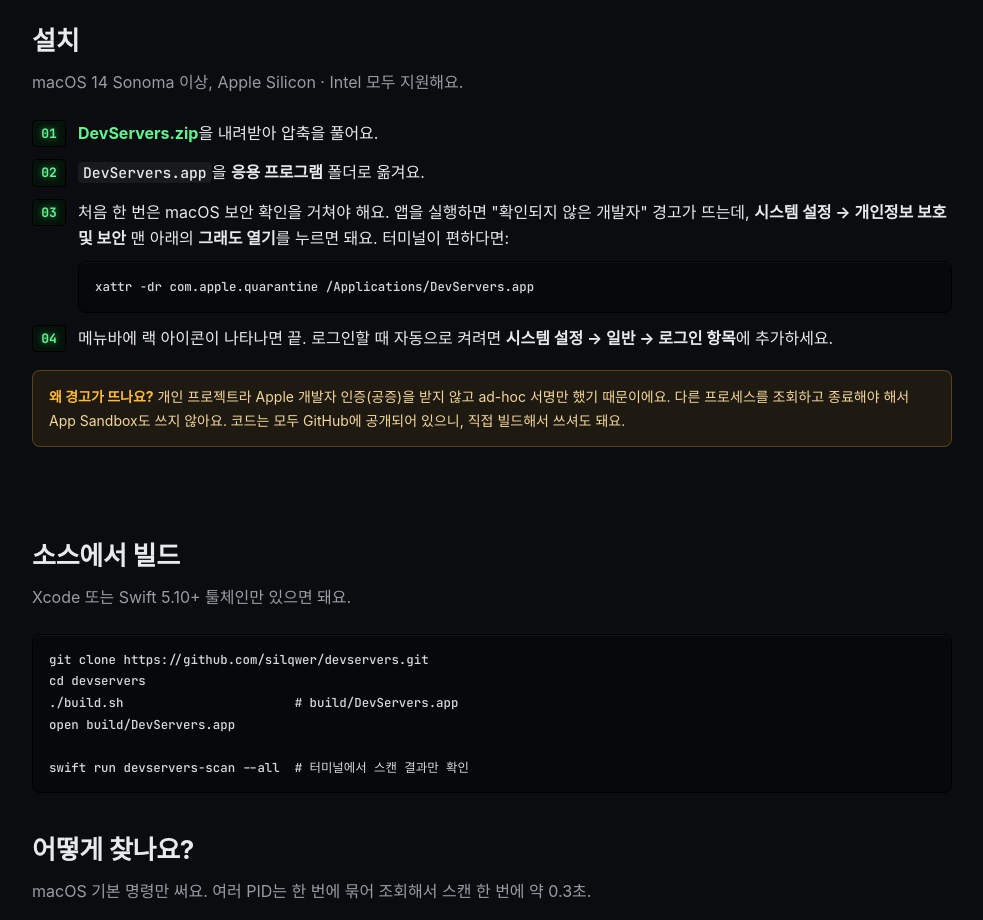
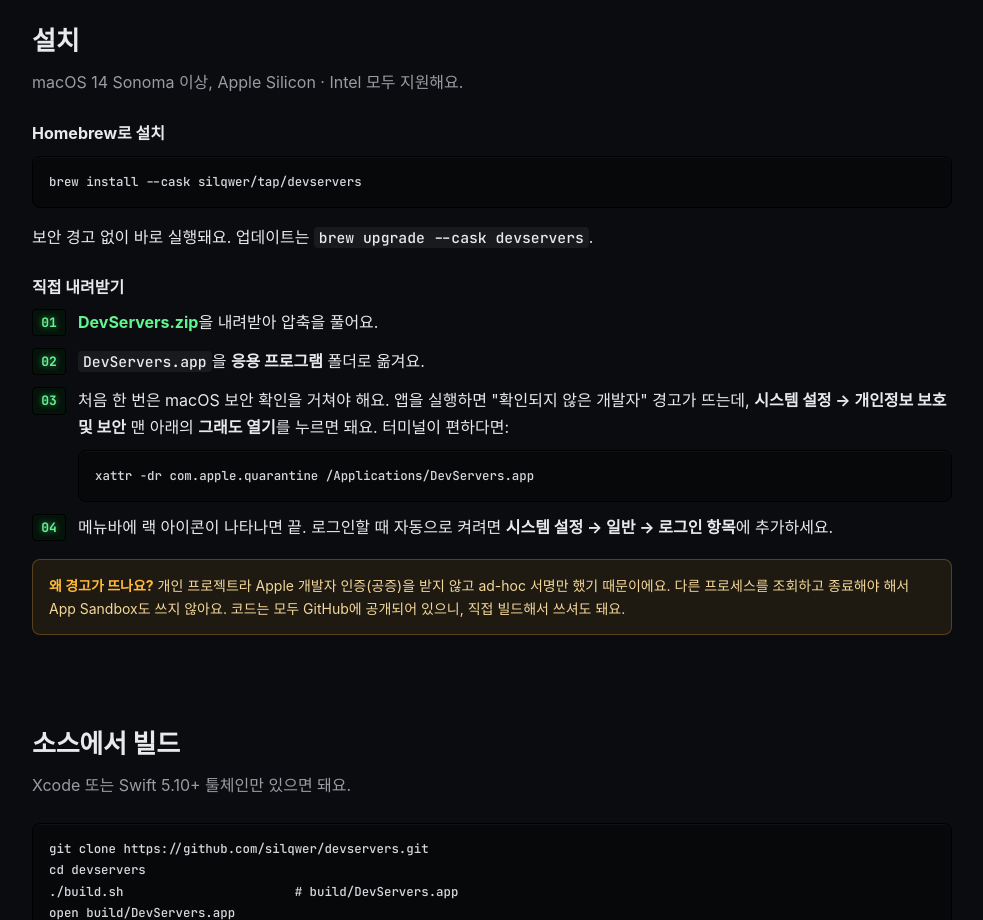
Before and after one commit to silqwer/devservers, a plain HTML site: page docs/index.html in a window 1280 px wide. Shown: the part 1660-2580 px from the top of the page, without its empty margins (148-1131 px from the left). Drawn offline with Linux system fonts and the light colour scheme; a web font is replaced by a local one.

Commit message:
✨ devservers: Homebrew Cask 설치 안내 추가
silqwer/homebrew-tap 의 devservers cask 로 설치하는 방법을 README(영/한)와 소개 페이지에 추가

Co-Authored-By: Claude Opus 5.5 <noreply@anthropic.com>

```diff
--- a/docs/index.html
+++ b/docs/index.html
@@ -156,6 +156,7 @@
     .section-sub { color: var(--muted); margin: 0 0 24px; }
     .grid { display: grid; grid-template-columns: repeat(auto-fit, minmax(260px, 1fr)); gap: 12px; }
     .feature .plate { padding: 18px 20px; height: 100%; }
+    #install h3 { font-size: 16px; margin: 24px 0 8px; }
     .feature h3 { display: flex; align-items: center; gap: 10px; font-size: 16px; margin: 0 0 6px; }
     .feature p { margin: 0; color: var(--muted); font-size: 14.5px; }
 
@@ -317,6 +318,10 @@
       <div class="wrap">
         <h2>설치</h2>
         <p class="section-sub">macOS 14 Sonoma 이상, Apple Silicon · Intel 모두 지원해요.</p>
+        <h3>Homebrew로 설치</h3>
+        <pre><code>brew install --cask silqwer/tap/devservers</code></pre>
+        <p>보안 경고 없이 바로 실행돼요. 업데이트는 <code>brew upgrade --cask devservers</code>.</p>
+        <h3>직접 내려받기</h3>
         <ol class="steps">
           <li><p><a href="https://github.com/silqwer/devservers/releases/latest/download/DevServers.zip"><b>DevServers.zip</b></a>을 내려받아 압축을 풀어요.</p></li>
           <li><p><code>DevServers.app</code>을 <b>응용 프로그램</b> 폴더로 옮겨요.</p></li>
```
Also changed, not shown: 2 other files.
